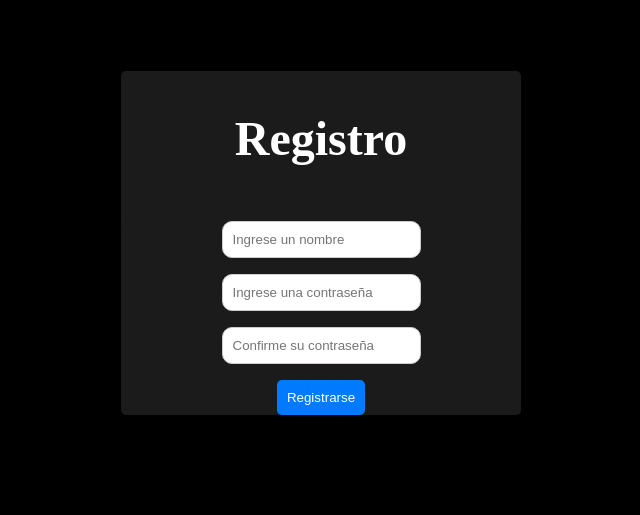
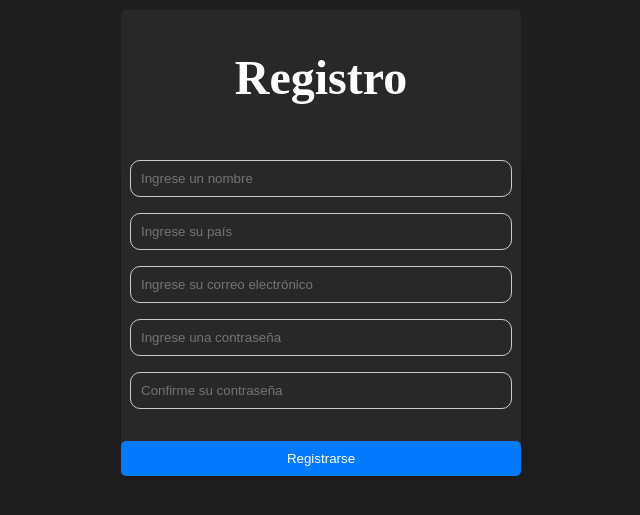
Before and after one commit to BDA824/Proyecto_web, a React (Vite) app in the folder client/: page /create-account in a window 1280 px wide. Shown: the part 157-672 px from the top of the page, without its empty margins (319-959 px from the left). Built offline with nearby package versions, Linux system fonts and the light colour scheme.

Commit message:
Modificacion General 1

```diff
--- a/client/index.css
+++ b/client/index.css
@@ -1,9 +1,19 @@
 body {
-    background-color: black;
+    background-color: #1E1E1E;
     position: relative;
     height: 100vh;
     margin: 0;
     display: flex;
     align-items: center;
     justify-content: center;
+    font-family: 'Times New Roman', sans-serif;
+    color: #ffffff;
 }
+
+.app-container {
+    width: 100%;
+    max-width: 600px;
+    padding: 20px;
+    border-radius: 10px;
+    box-shadow: 0 4px 6px rgba(0, 0, 0, 0.1);
+}
--- a/client/index.html
+++ b/client/index.html
@@ -4,7 +4,7 @@
     <meta charset="UTF-8" />
     <link rel="icon" type="image/svg+xml" href="/vite.svg" />
     <meta name="viewport" content="width=device-width, initial-scale=1.0" />
-    <title>Vite + React</title>
+    <title>Aseguradora</title>
     <link rel="stylesheet" href="./index.css">
   </head>
   <body>
--- a/client/src/App.css
+++ b/client/src/App.css
@@ -1,7 +1,28 @@
 .app-container {
-    display: flex;
-    justify-content: center;
-    align-items: center;
-    height: 100vh;
-    background-color: #000000; /* Opcional: para darle un color de fondo */
-  }
+  display: flex;
+  justify-content: center;
+  align-items: center;
+  flex-direction: column;
+  height: 100vh;
+  background-color: #1E1E1E;
+  color: #ffffff;
+  font-family: 'Times New Roman', sans-serif;
+ }
+
+ .Formulario p, .Registro p {
+  justify-content: center;
+  align-items: center;
+  flex-direction: column;
+  color: #ff0000;
+  margin-top: 1px;
+ }
+
+ .link-registro {
+  color: #107361;
+  cursor: pointer;
+  text-decoration: underline;
+ }
+
+ .link-registro:hover {
+  color: #0F5959;
+ }
--- a/client/src/Components/Formulario.css
+++ b/client/src/Components/Formulario.css
@@ -5,31 +5,50 @@
     align-items: center;
     gap: 1rem;
     width: 400px;
-    padding: 16px;
+    padding: 20px;
     border-radius: 10px;
-    background-color: #1b1b1b; /* Fondo blanco para el formulario */
-    color: #ffffff; /* Texto negro */
+    background-color: #282828; /* Fondo oscuro, pero no tan oscuro como el negro puro */
+    color: #ffffff; /* Texto blanco */
+    box-shadow: 0 4px 6px rgba(0, 0, 0, 0.1); /* Sombra suave */
 }
 
 .Formulario h1 {
     font-size: 3em; /* Tamaño de fuente más grande para el título */
+    margin-bottom: 1em;
+    font-family: 'Times New Roman', sans-serif; /* Fuente más profesional para títulos */
 }
 
 .Formulario input {
     padding: 10px;
     border-radius: 10px;
+    flex-direction: column;
+    align-items: center;
+    justify-content: center;
     border: 1px solid #ccc;
+    background-color: #282828; /* Fondo oscuro, pero no tan oscuro como el negro puro */
+    color: #ffffff; /* Texto blanco */
+    width: 90%; /* Asegura que el campo de entrada ocupe todo el ancho disponible */
+    gap: 10px;
 }
 
 .Formulario button {
     padding: 10px;
     border-radius: 5px;
     border: none;
-    background-color: #007bff; /* Color de botón azul */
+    background-color: #0F5959; /* Color azul */
     color: #fff;
     cursor: pointer;
+    width: 100%; /* Asegura que el botón ocupe todo el ancho disponible */
+    margin-top: 1rem;
 }
 
 .Formulario button:hover {
-    background-color: #0056b3; /* Color de botón azul al pasar el cursor */
+    background-color: #1D7373; /* Color azul al pasar el cursor */
 }
+
+.link-registro {
+    text-decoration: underline;
+    cursor: pointer;
+    color: #107361; /* Color verde */
+    margin-top: 1em;
+}
--- a/client/src/Components/Formulario.jsx
+++ b/client/src/Components/Formulario.jsx
@@ -14,19 +14,20 @@
 
         if(nombre === "" || contraseña === ""){
             setError(true)
-            return
+            return;
         }
 
         setError(false)
 
         setUser([nombre])
+
     }
 
     return(
         <section className="Formulario">
             <h1>Login</h1>
 
-            <form className="formulario" onSubmit={handleSubmit}>
+            <form className="Formulario" onSubmit={handleSubmit}>
                 <input type="text" value={nombre} onChange={e => setNombre(e.target.value)} placeholder="Nombre de usuario"/>
                 <input type="password" value={contraseña} onChange={e => setContraseña(e.target.value)} placeholder="Ingrese su contraseña"/>
                 <button>Iniciar Sesion</button>
--- a/client/src/Components/Registro.css
+++ b/client/src/Components/Registro.css
@@ -6,7 +6,7 @@
     gap: 1rem;
     width: 400px;
     border-radius: 5px;
-    background-color: #1b1b1b;
+    background-color: #282828;
     color: #ffffff;
 }
 
@@ -15,6 +15,10 @@
 }
 
 .Registro input {
+    flex-direction: column;
+    align-items: center;
+    justify-content: center;
+    gap: 1rem;
     padding: 10px;
     border-radius: 10px;
     border: 1px solid #ccc;
@@ -34,5 +38,6 @@
 }
 
 .Formulario {
-    padding: 0%;
+    padding: 0;
+    margin: 0;
 }
--- a/client/src/Components/Registro.jsx
+++ b/client/src/Components/Registro.jsx
@@ -1,42 +1,74 @@
 import React, { useState } from "react";
+import { Link } from "react-router-dom";
+import { useNavigate } from "react-router-dom";
 import "./Registro.css";
 
 export function Registro({ changeView }) {
     const [nombre, setNombre] = useState("");
+    const [pais, setPais] = useState("");
+    const [gmail, setGmail] = useState("");
     const [contraseña, setContraseña] = useState("");
     const [confirmarContraseña, setConfirmarContraseña] = useState("");
-    const [error, setError] = useState(false);
+    const [errorNombre, setErrorNombre] = useState(false);
+    const [errorPais, setErrorPais] = useState(false);
+    const [errorGmail, setErrorGmail] = useState(false);
+    const [errorContraseña, setErrorContraseña] = useState(false);
+    const [errorContraseñasNoCoinciden, setErrorContraseñasNoCoinciden] = useState(false);
+
+    const navigate = useNavigate();
 
     const handleSubmit = (e) => {
         e.preventDefault();
 
-        if (nombre === "" || contraseña === "" || confirmarContraseña === "") {
-            setError(true);
-            return;
+        setErrorNombre(false);
+        setErrorPais(false);
+        setErrorGmail(false);
+        setErrorContraseña(false);
+        setErrorContraseñasNoCoinciden(false);
+
+        let hasError = false;
+        if (nombre === "") {
+            setErrorNombre(true);
+            hasError = true;
+        }
+        if (pais === "") {
+            setErrorPais(true);
+            hasError = true;
+        }
+        if (gmail === "") {
+            setErrorGmail(true);
+            hasError = true;
+        }
+        if (contraseña === "") {
+            setErrorContraseña(true);
+            hasError = true;
+        }
+        if (contraseña !== confirmarContraseña) {
+            setErrorContraseñasNoCoinciden(true);
+            hasError = true;
         }
 
-        if (contraseña !== confirmarContraseña) {
-            setError(true);
-            return;
+        if (!hasError) {
+            navigate('/login');
         }
-
-        setError(false);
-
-        changeView('login');
     };
-
 
     return (
         <section className="Registro">
             <h1>Registro</h1>
             <form className="Formulario" onSubmit={handleSubmit}>
                 <input type="text" value={nombre} onChange={e => setNombre(e.target.value)} placeholder="Ingrese un nombre" />
+                {errorNombre && <p>El nombre es obligatorio.</p>}
+                <input type="text" value={pais} onChange={e => setPais(e.target.value)} placeholder="Ingrese su país" />
+                {errorPais && <p>El país es obligatorio.</p>}
+                <input type="email" value={gmail} onChange={e => setGmail(e.target.value)} placeholder="Ingrese su correo electrónico" />
+                {errorGmail && <p>El correo electrónico es obligatorio.</p>}
                 <input type="password" value={contraseña} onChange={e => setContraseña(e.target.value)} placeholder="Ingrese una contraseña"/>
+                {errorContraseña && <p>La contraseña es obligatoria.</p>}
                 <input type="password" value={confirmarContraseña} onChange={e => setConfirmarContraseña(e.target.value)} placeholder="Confirme su contraseña" />
-                <button type="submit">Registrarse</button>
+                {errorContraseñasNoCoinciden && <p>Las contraseñas no coinciden.</p>}
+                <button type="submit" className="button-link">Registrarse</button>
             </form>
-            {error && <p>Todos los campos son obligatorios y las contraseñas deben coincidir.</p>}
-
         </section>
     );
 }
```
